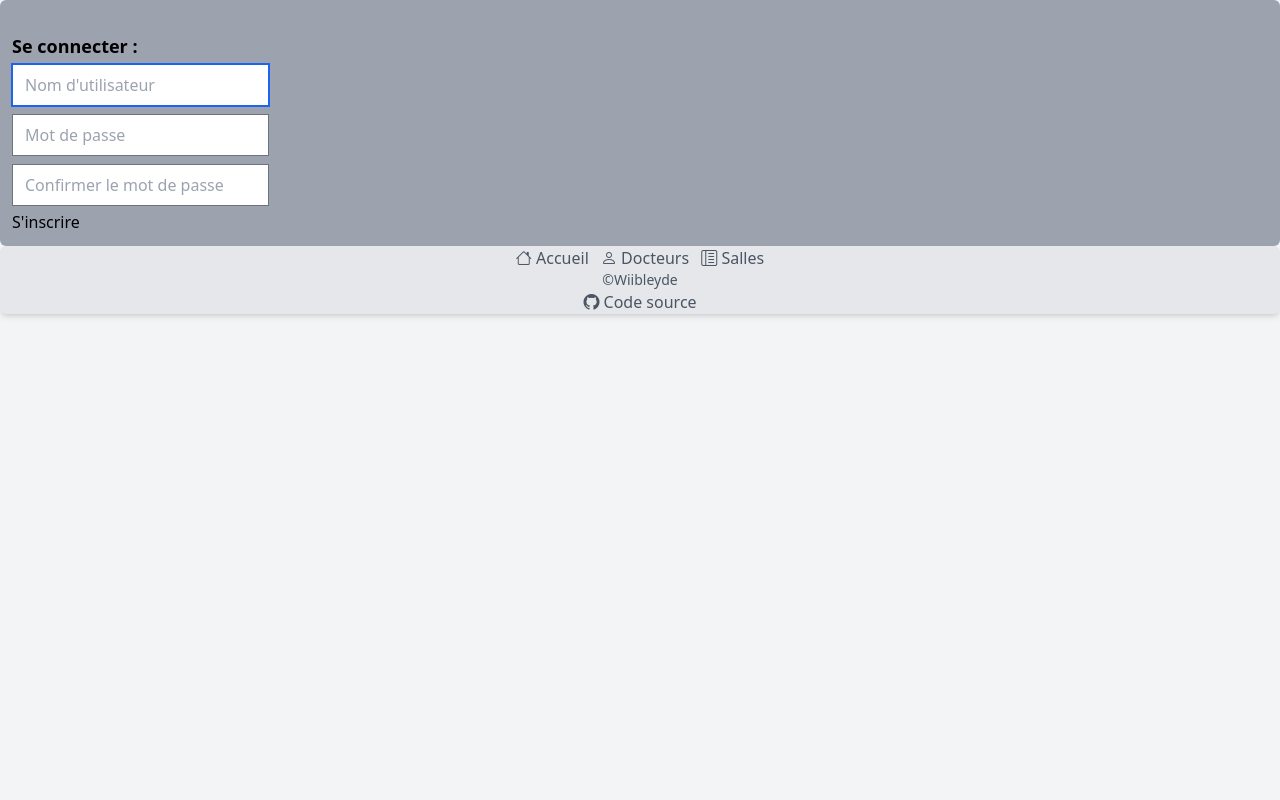
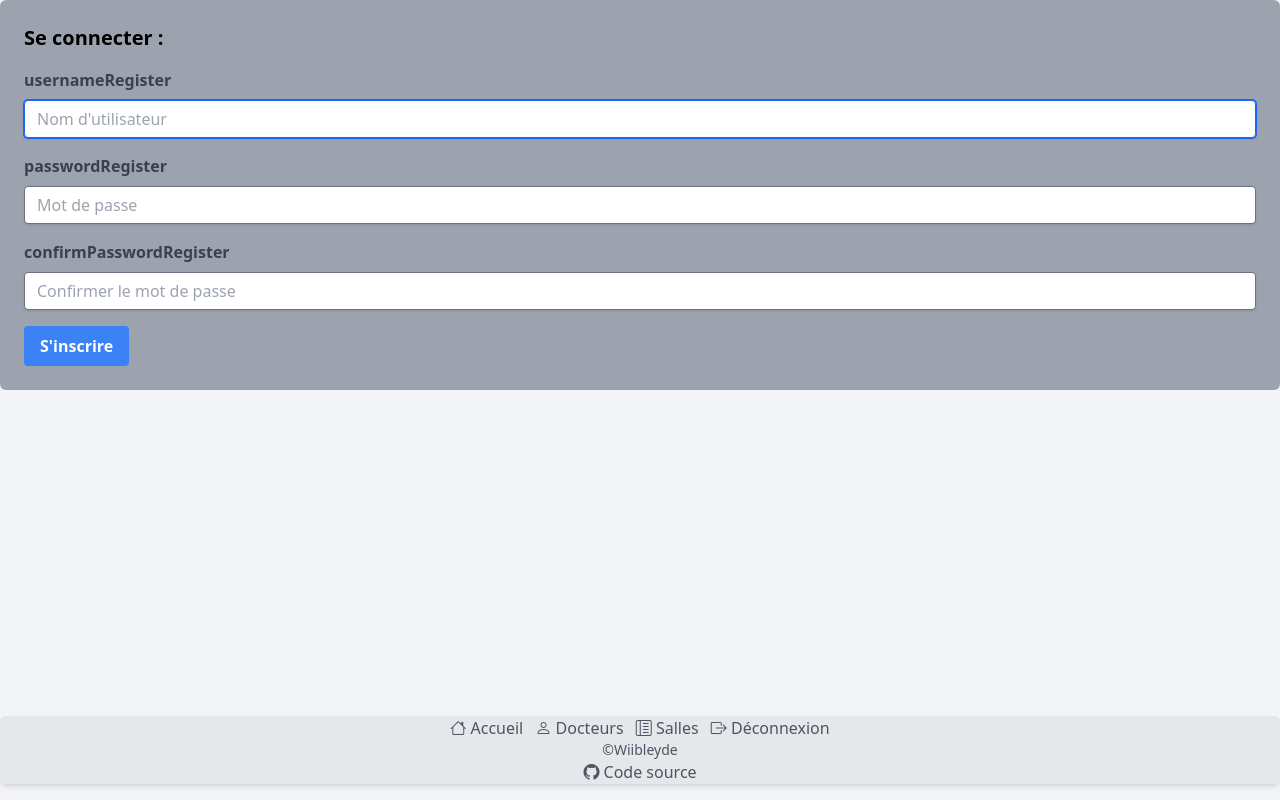
Before and after one commit to Wiibleyde/FailyV-Dispatch, a Flask app: page /register in a window 1280 px wide. Run offline with Flask 3, Linux system fonts and the light colour scheme; style sheets or scripts are compiled from the project's sources; some libraries are stand-ins or nearby versions.

Commit message:
Update
Signed-off-by: Wiibleyde <98520181+Wiibleyde@users.noreply.github.com>

```diff
--- a/templates/fragments/footer.html
+++ b/templates/fragments/footer.html
@@ -1,7 +1,8 @@
-<div class="container mx-auto text-center bottom-4 w-full bg-gray-200 shadow-md rounded-md">
+<div class=" fixed container mx-auto text-center bottom-4 w-full bg-gray-200 shadow-md rounded-md">
     <a href="/" class="text-gray-600 hover:text-gray-800 mx-1"><i class="bi bi-house"></i> Accueil</a>
     <a href="/doctors" class="text-gray-600 hover:text-gray-800 mx-1"><i class="bi bi-person"></i> Docteurs</a></a>
     <a href="/salles" class="text-gray-600 hover:text-gray-800 mx-1"><i class="bi bi-layout-text-sidebar-reverse"></i> Salles</a>
-    <h1 class="text-sm text-gray-600">©Wiibleyde</h1>
+    <a href="/logout" class="text-gray-600 hover:text-gray-800 mx-1"><i class="bi bi-box-arrow-right"></i> Déconnexion</a>
+    <p class="text-sm text-gray-600">©Wiibleyde</p>
     <a href="https://github.com/Wiibleyde/FailyV-Dispatch" class="text-gray-600 hover:text-gray-800"><i class="bi bi-github"></i> Code source</a>
 </div>
--- a/templates/register.html
+++ b/templates/register.html
@@ -13,22 +13,25 @@
         {% include "fragments/message.html" %}
     </header>
     <body class="bg-gray-100">
-        <div class="bg-gray-400 rounded-md p-3">
-            <h2 class="text-lg font-bold mt-5">Se connecter :</h2>
+        <div class="bg-gray-400 rounded-md p-6">
+            <h2 class="text-xl font-bold mb-4">Se connecter :</h2>
             {% block register %}
                 <form method="post" class="flex flex-col">
                     {{ form.hidden_tag() }}
-                    <div class="text-black my-1">
-                        {{ form.usernameRegister }}
+                    <div class="mb-4">
+                        {{ form.usernameRegister.label(class='block text-gray-700 font-bold mb-2') }}
+                        {{ form.usernameRegister(class='shadow appearance-none border rounded w-full py-2 px-3 text-gray-700 leading-tight focus:outline-none focus:shadow-outline') }}
                     </div>
-                    <div class="text-black my-1">
-                        {{ form.passwordRegister }}
+                    <div class="mb-4">
+                        {{ form.passwordRegister.label(class='block text-gray-700 font-bold mb-2') }}
+                        {{ form.passwordRegister(class='shadow appearance-none border rounded w-full py-2 px-3 text-gray-700 leading-tight focus:outline-none focus:shadow-outline') }}
                     </div>
-                    <div class="text-black my-1">
-                        {{ form.confirmPasswordRegister }}
+                    <div class="mb-4">
+                        {{ form.confirmPasswordRegister.label(class='block text-gray-700 font-bold mb-2') }}
+                        {{ form.confirmPasswordRegister(class='shadow appearance-none border rounded w-full py-2 px-3 text-gray-700 leading-tight focus:outline-none focus:shadow-outline') }}
                     </div>
                     <div>
-                        {{ form.submitRegister }}
+                        {{ form.submitRegister(class='bg-blue-500 hover:bg-blue-700 text-white font-bold py-2 px-4 rounded') }}
                     </div>
                 </form>
             {% endblock %}
```
Also changed, not shown: templates/login.html (+11 -7 lines).
